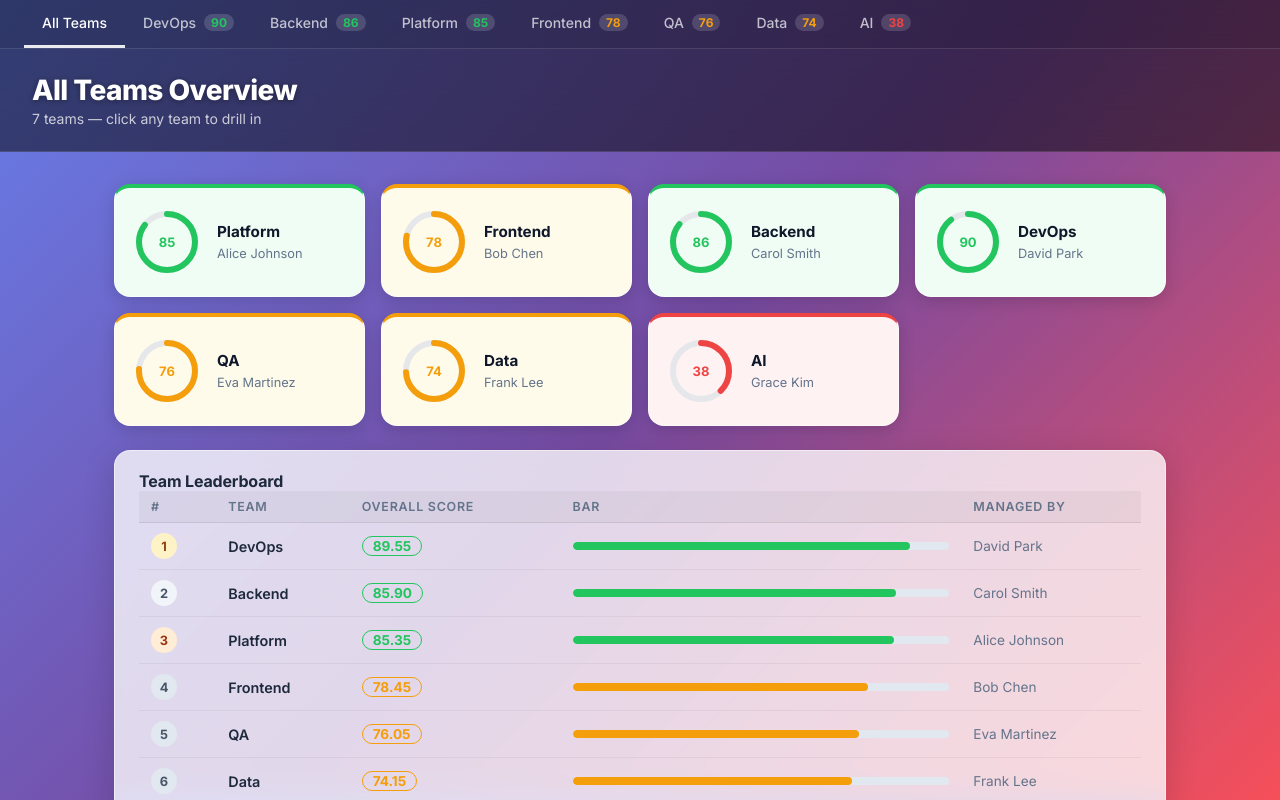
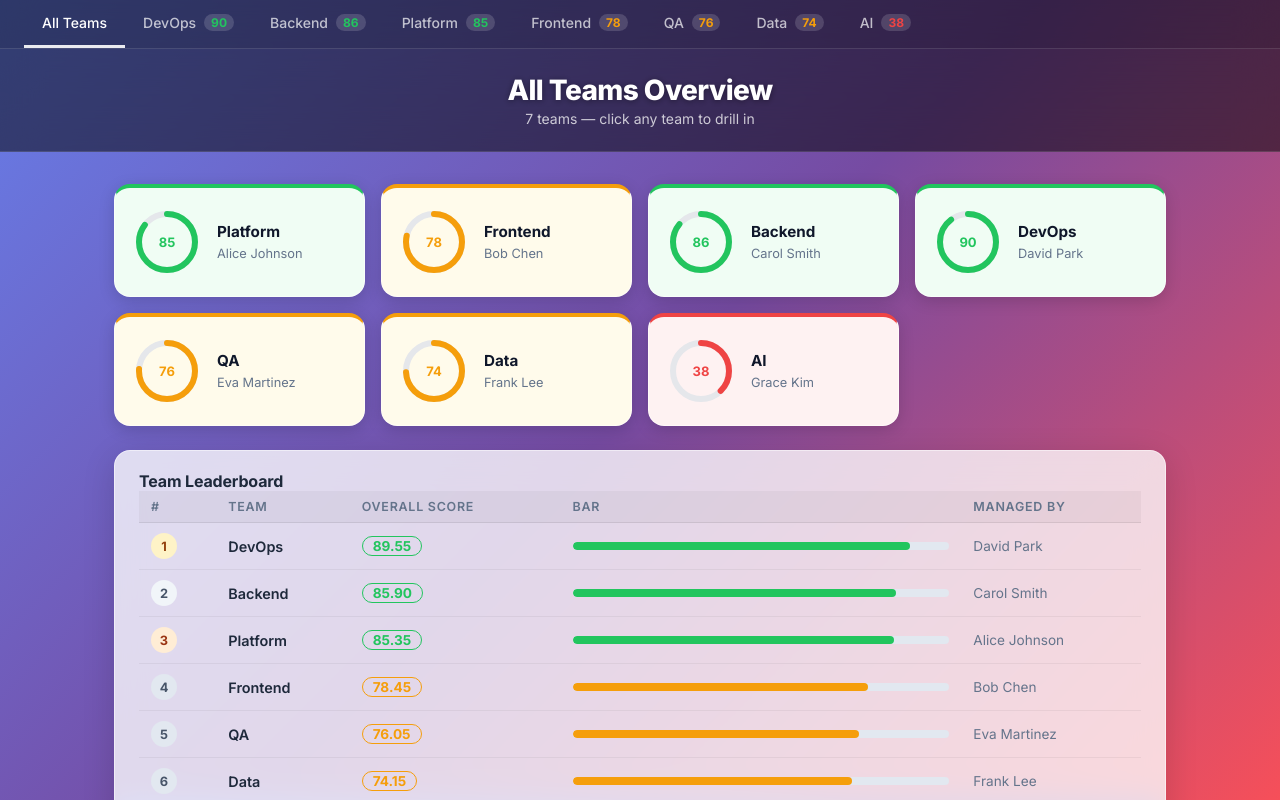
Before and after one commit to yanivpaz/teams-dashboard, a React (Vite) app: page / in a window 1280 px wide. Shown: the top 800 px of the page. Built offline with nearby package versions, Linux system fonts and the light colour scheme.

Commit message:
Center 'All Teams Overview' header text
Co-Authored-By: Claude Sonnet 4.6 <noreply@anthropic.com>

```diff
--- a/src/App.css
+++ b/src/App.css
@@ -73,6 +73,7 @@ body {
   gap: 12px;
 }
 .team-name { font-size: 1.75rem; font-weight: 800; letter-spacing: -0.02em; color: #fff; text-shadow: 0 1px 6px rgba(0,0,0,0.4); }
+.dashboard-header--centered { justify-content: center; text-align: center; }
 .period { font-size: 0.875rem; color: rgba(255,255,255,0.75); margin-top: 3px; }
 .evaluated-info {
   display: flex;
--- a/src/App.jsx
+++ b/src/App.jsx
@@ -45,7 +45,7 @@ export default function App() {
         <TeamDashboard data={activeTeam} />
       ) : (
         <>
-          <header className="dashboard-header">
+          <header className="dashboard-header dashboard-header--centered">
             <div>
               <h1 className="team-name">All Teams Overview</h1>
               <p className="period">{teams.length} teams &mdash; click any team to drill in</p>
```
